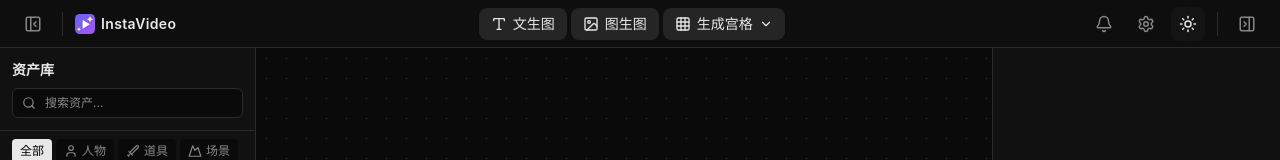
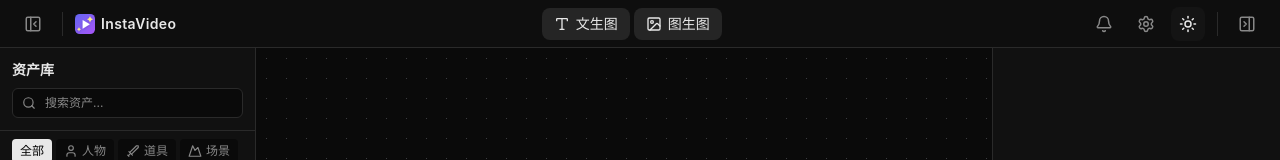
Before and after one commit to iwangbowen/vision-gen, a React (Vite) app: page / in a window 1280 px wide. Shown: the top 160 px of the page. Built offline with nearby package versions, Linux system fonts and the light colour scheme.

Commit message:
refactor(工具栏): 移除网格生成相关功能 [实现: 删除不再需要的网格生成按钮及相关逻辑，简化工具栏组件]

```diff
--- a/src/components/layout/Toolbar.tsx
+++ b/src/components/layout/Toolbar.tsx
@@ -2,19 +2,16 @@ import { useState, useCallback } from 'react';
 import {
   Type,
   ImageIcon,
-  Grid3X3,
   PanelLeftOpen,
   PanelLeftClose,
   PanelRightOpen,
   PanelRightClose,
-  ChevronDown,
   Settings as SettingsIcon,
 } from 'lucide-react';
 import ThemeToggle from '../ui/ThemeToggle';
 import SettingsDialog from '../ui/SettingsDialog';
 import NotificationCenter from '../ui/NotificationCenter';
 import { useCanvasStore } from '../../stores/canvasStore';
-import type { GridSize } from '../../types';
 
 interface ToolbarProps {
   leftPanelOpen: boolean;
@@ -23,22 +20,13 @@ interface ToolbarProps {
   onToggleRightPanel: () => void;
 }
 
-const GRID_OPTIONS: { label: string; value: GridSize }[] = [
-  { label: '单帧 1×1', value: '1x1' },
-  { label: '2×2 宫格', value: '2x2' },
-  { label: '3×3 宫格', value: '3x3' },
-  { label: '4×4 宫格', value: '4x4' },
-  { label: '5×5 宫格', value: '5x5' },
-];
-
 export default function Toolbar({
   leftPanelOpen,
   rightPanelOpen,
   onToggleLeftPanel,
   onToggleRightPanel,
 }: ToolbarProps) {
-  const { addText2ImageNode, addImage2ImageNode, addGridNode } = useCanvasStore();
-  const [gridMenuOpen, setGridMenuOpen] = useState(false);
+  const { addText2ImageNode, addImage2ImageNode } = useCanvasStore();
   const [settingsOpen, setSettingsOpen] = useState(false);
 
   const handleAddText2Image = useCallback(() => {
@@ -48,11 +36,6 @@ export default function Toolbar({
   const handleAddImage2Image = useCallback(() => {
     addImage2ImageNode({ x: 250 + Math.random() * 200, y: 150 + Math.random() * 200 });
   }, [addImage2ImageNode]);
-
-  const handleAddGrid = useCallback((size: GridSize) => {
-    addGridNode({ x: 250 + Math.random() * 200, y: 150 + Math.random() * 200 }, size);
-    setGridMenuOpen(false);
-  }, [addGridNode]);
 
   return (
     <div className="h-12 flex items-center justify-between px-4
@@ -100,39 +83,6 @@ export default function Toolbar({
           <ImageIcon size={16} />
           图生图
         </button>
-
-        <div className="relative">
-          <button
-            onClick={() => setGridMenuOpen(!gridMenuOpen)}
-            className="flex items-center gap-1.5 px-3 py-1.5 rounded-lg text-sm font-medium transition-colors
-              bg-accent/10 text-accent hover:bg-accent/20"
-          >
-            <Grid3X3 size={16} />
-            生成宫格
-            <ChevronDown size={14} />
-          </button>
-          {gridMenuOpen && (
-            <>
-              <div className="fixed inset-0 z-40" onClick={() => setGridMenuOpen(false)} />
-              <div className="absolute top-full mt-1 left-0 z-50
-                bg-surface dark:bg-surface-dark
-                border border-border dark:border-border-dark
-                rounded-lg shadow-lg py-1 min-w-[140px]">
-                {GRID_OPTIONS.map((opt) => (
-                  <button
-                    key={opt.value}
-                    onClick={() => handleAddGrid(opt.value)}
-                    className="w-full text-left px-3 py-2 text-sm transition-colors
-                      text-text-primary dark:text-text-primary-dark
-                      hover:bg-surface-hover dark:hover:bg-surface-hover-dark"
-                  >
-                    {opt.label}
-                  </button>
-                ))}
-              </div>
-            </>
-          )}
-        </div>
       </div>
 
       {/* Right section */}
```
